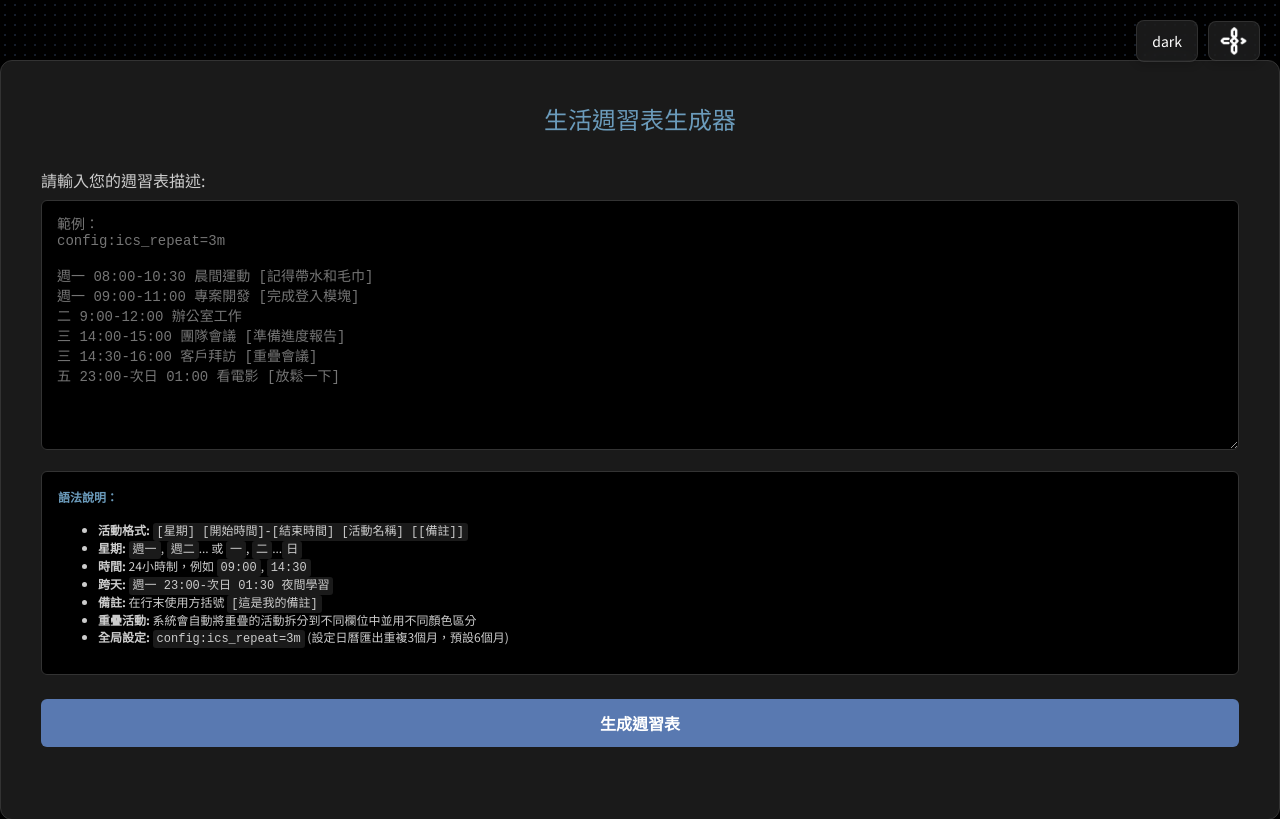
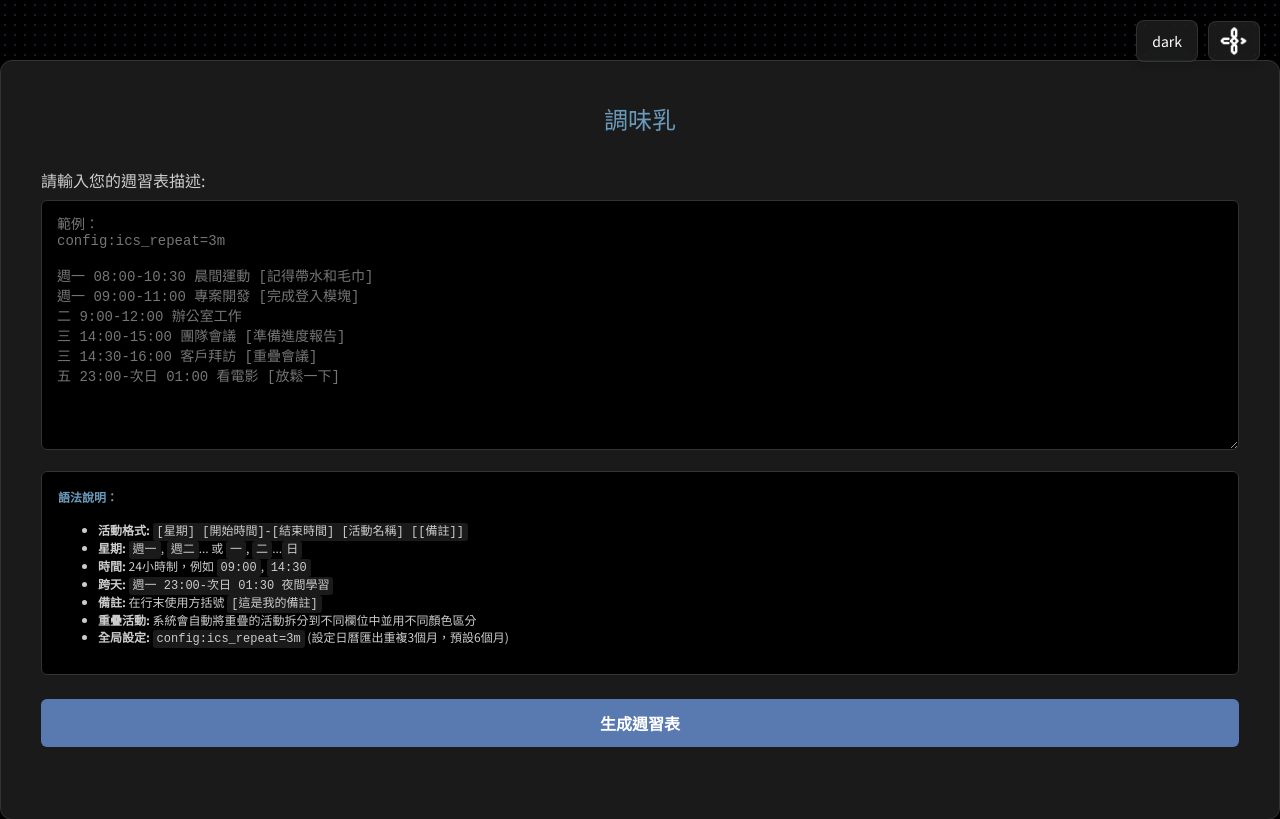
Before and after one commit to Huiceum/joking, a Flask app: page / in a window 1280 px wide. Shown: the top 819 px of the page. Run offline with Flask 3, Linux system fonts and the light colour scheme; some libraries are stand-ins or nearby versions.

Commit message:
Update index.html

```diff
--- a/templates/index.html
+++ b/templates/index.html
@@ -591,6 +591,7 @@
             text-decoration: none;
             padding: 4px 8px;
             border-radius: 10px;
+            background-color: #00000000;
         }
 
         /* AI 聊天按鈕 */
@@ -803,7 +804,7 @@
     </div>
 
     <div class="content-wrapper">
-        <h2 id="mainTitle">生活週習表生成器</h2>
+        <h2 id="mainTitle">調味乳</h2>
 
         <div class="input-section">
             <form id="scheduleForm">
@@ -1248,16 +1249,20 @@
             if (match && match[1]) {
                 const newEntries = match[1].trim();
 
-                // 直接將 textarea 的值設定為 AI 產生的內容，實現覆蓋效果
+                // 1. 將 textarea 的值設定為 AI 產生的內容
                 scheduleTextarea.value = newEntries + '\n';
 
-                // 同時，更新提示訊息，讓使用者更清楚發生了什麼事
-                const notification = addMessageToChat('ai', '我已將您的週習表**替換**為上述內容！');
+                // 2. 顯示一個短暫的提示訊息
+                const notification = addMessageToChat('ai', '我已將您的週習表**替換**為上述內容，並正在為您生成圖表...');
                 setTimeout(() => {
                     notification.style.transition = 'opacity 0.5s';
                     notification.style.opacity = '0';
                     setTimeout(() => notification.remove(), 500);
-                }, 3000);
+                }, 4000); // 延長一點提示時間
+
+                // --- NEW: 自動觸發生成按鈕的點擊事件 ---
+                document.getElementById('generateBtn').click();
+                // --- END NEW ---
             }
         }
 
```
